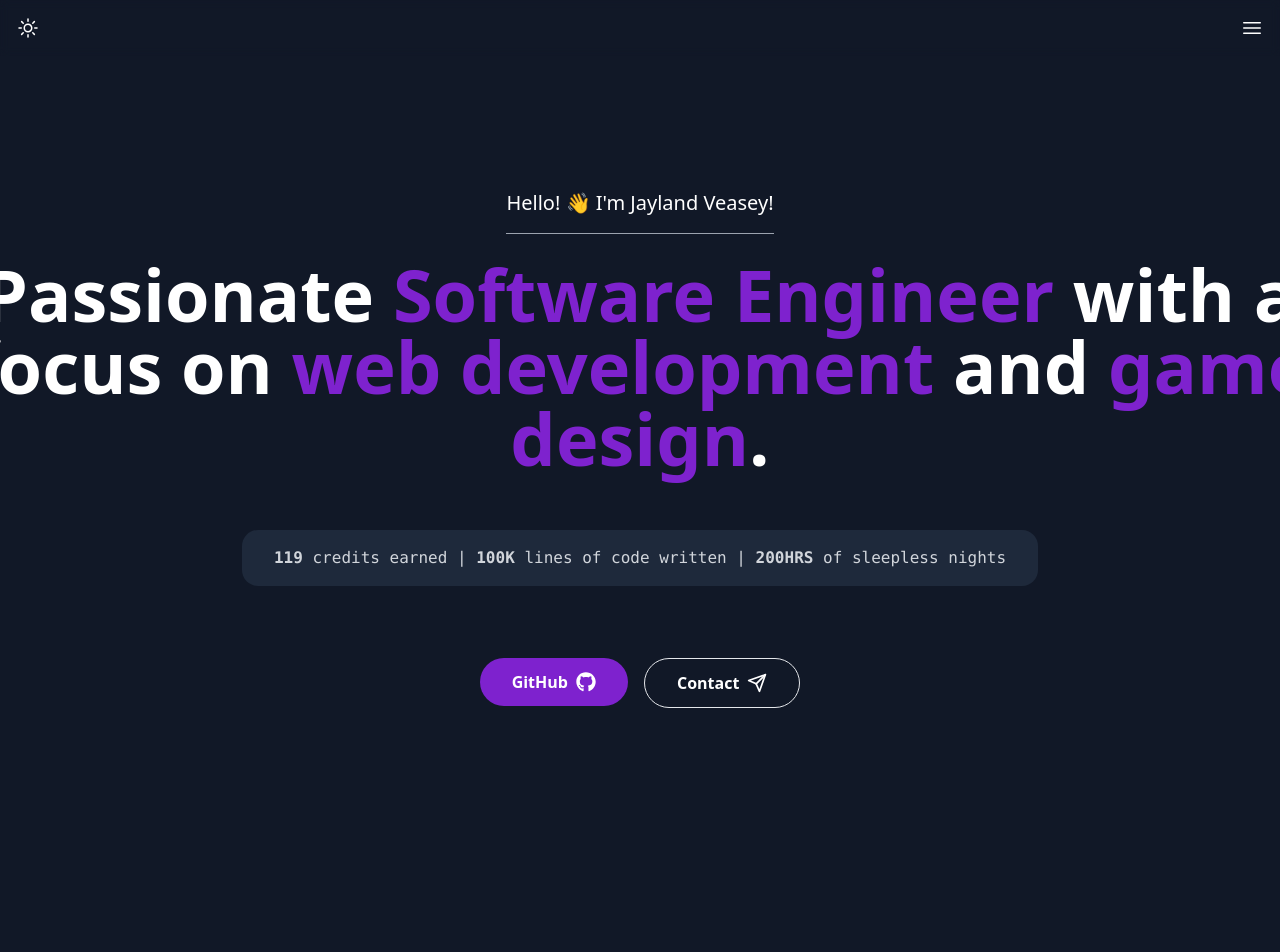
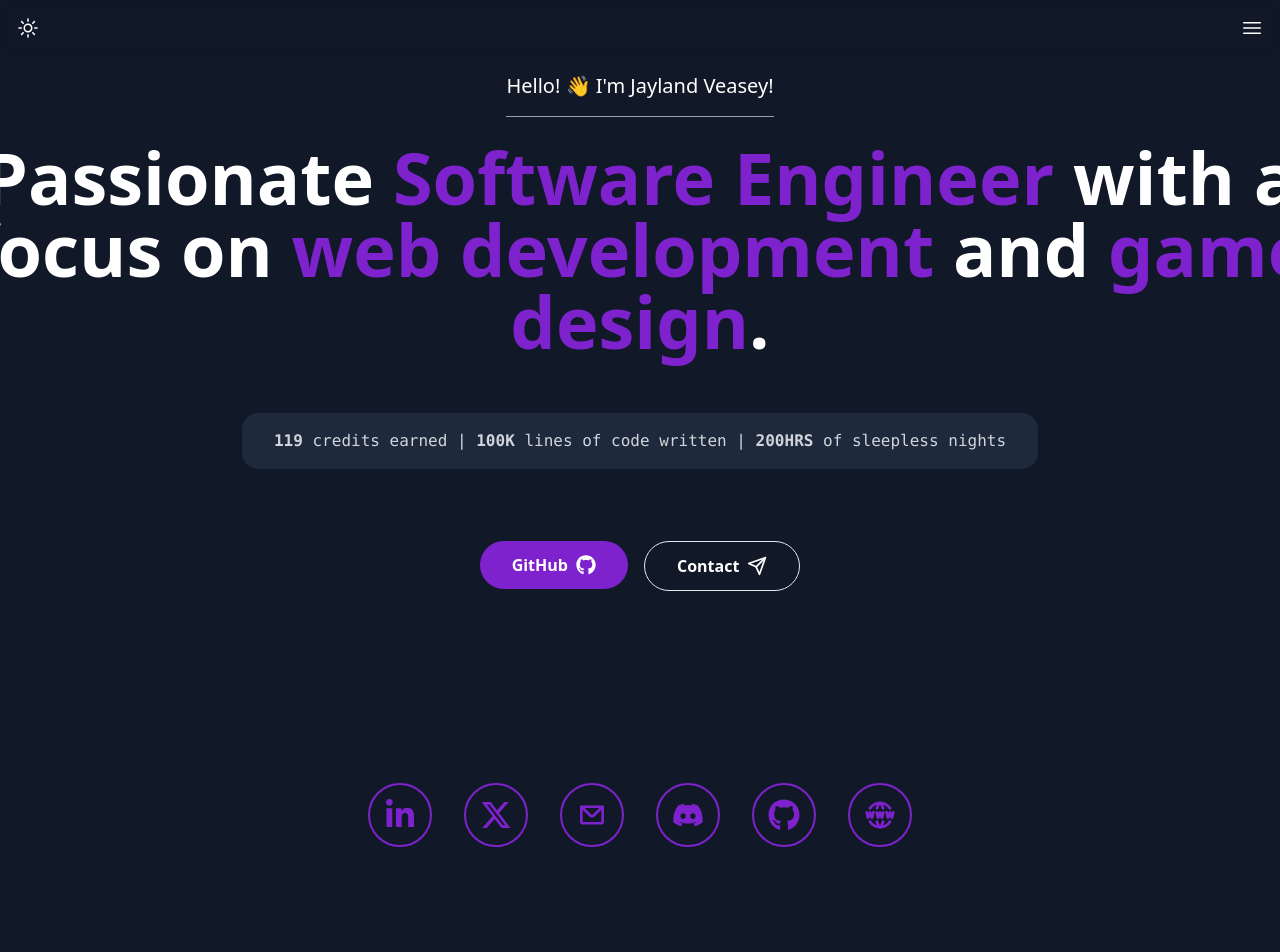
Before and after one commit to VEAJAY/Portfolio-Site, a React (Vite) app: page / in a window 1280 px wide. Shown: the top 952 px of the page. Built offline with nearby package versions, Linux system fonts and the light colour scheme.

Commit message:
Changed contact

```diff
--- a/src/App.jsx
+++ b/src/App.jsx
@@ -2,7 +2,7 @@ import Navbar from "./Components/Navbar";
 import Hero from "./Components/Hero";
 import About from "./Components/About";
 import Skills from "./Components/Skills";
-import Expereience from './Components/Experience';
+import Expereience from "./Components/Experience";
 import Projects from "./Components/Projects";
 import Education from "./Components/Education";
 import Contact from "./Components/Contact";
@@ -18,7 +18,7 @@ function App() {
       <Expereience />
       <Projects />
       <Education />
-            <Contact />
+      {/* <Contact /> */}
       <Footer />
     </div>
   );
--- a/src/Components/Hero.jsx
+++ b/src/Components/Hero.jsx
@@ -1,5 +1,8 @@
-import { FaGithub } from 'react-icons/fa';
-import { FiSend } from 'react-icons/fi';
+import { FaGithub, FaDiscord } from "react-icons/fa";
+import { FiSend } from "react-icons/fi";
+import { FaLinkedinIn, FaXTwitter } from "react-icons/fa6";
+import { CgMail } from "react-icons/cg";
+import { TbWorldWww } from "react-icons/tb";
 
 function Hero() {
   return (
@@ -11,13 +14,23 @@ function Hero() {
 
       {/* MAIN HEADING */}
       <h1 className="font-bold text-3xl sm:text-5xl md:text-6xl lg:text-7xl text-center leading-tight sm:leading-none w-full lg:w-[90rem] dark:text-gray-900">
-                Passionate <span className="text-purple-700 dark:text-blue-700">Software Engineer</span> with a focus on <span className="text-purple-700 dark:text-blue-700">web development</span> and <span className="text-purple-700 dark:text-blue-700">game design</span>.
+        Passionate{" "}
+        <span className="text-purple-700 dark:text-blue-700">
+          Software Engineer
+        </span>{" "}
+        with a focus on{" "}
+        <span className="text-purple-700 dark:text-blue-700">
+          web development
+        </span>{" "}
+        and{" "}
+        <span className="text-purple-700 dark:text-blue-700">game design</span>.
       </h1>
 
       {/* STATS */}
       <div className="my-14 py-4 px-8 bg-slate-800 dark:bg-slate-300 rounded-2xl font-mono text-sm sm:text-base">
         <p className="text-gray-300 text-center dark:text-gray-900">
-                    <b>119</b> credits earned | <b>100K</b> lines of code written | <b>200HRS</b> of sleepless nights
+          <b>119</b> credits earned | <b>100K</b> lines of code written |{" "}
+          <b>200HRS</b> of sleepless nights
         </p>
       </div>
 
@@ -36,7 +49,51 @@ function Hero() {
             <FiSend className="h-5 w-5" />
           </button>
         </a>
+      </div>
 
+      {/* CONTACT LINKS */}
+      <div className="mt-44 grid grid-cols-2 sm:grid-cols-2 md:grid-cols-3 lg:grid-cols-6 gap-8 justify-center">
+        <a
+          href="https://www.linkedin.com/in/jayland-veasey-72696715b/"
+          className="flex items-center justify-center w-16 h-16 rounded-full text-purple-700 border-2 border-purple-700 dark:text-blue-700 dark:border-blue-500"
+        >
+          <FaLinkedinIn className="h-8 w-8" />
+        </a>
+
+        <a
+          href="https://x.com/jayland37"
+          className="flex items-center justify-center w-16 h-16 rounded-full text-purple-700 border-2 border-purple-700 dark:text-blue-700 dark:border-blue-500"
+        >
+          <FaXTwitter className="h-8 w-8" />
+        </a>
+
+        <a
+          href=""
+          className="flex items-center justify-center w-16 h-16 rounded-full text-purple-700 border-2 border-purple-700 dark:text-blue-700 dark:border-blue-500"
+        >
+          <CgMail className="h-8 w-8" />
+        </a>
+
+        <a
+          href="https://discord.com/users/veajay5740"
+          className="flex items-center justify-center w-16 h-16 rounded-full text-purple-700 border-2 border-purple-700 dark:text-blue-700 dark:border-blue-500"
+        >
+          <FaDiscord className="h-8 w-8" />
+        </a>
+
+        <a
+          href="https://github.com/VEAJAY"
+          className="flex items-center justify-center w-16 h-16 rounded-full text-purple-700 border-2 border-purple-700 dark:text-blue-700 dark:border-blue-500"
+        >
+          <FaGithub className="h-8 w-8" />
+        </a>
+
+        <a
+          href="https://jaylandveasey.dev"
+          className="flex items-center justify-center w-16 h-16 rounded-full text-purple-700 border-2 border-purple-700 dark:text-blue-700 dark:border-blue-500"
+        >
+          <TbWorldWww className="h-8 w-8" />
+        </a>
       </div>
     </div>
   );
--- a/src/Components/Navbar.jsx
+++ b/src/Components/Navbar.jsx
@@ -1,13 +1,18 @@
-import { useState, useEffect } from 'react';
-import { Bars3Icon, MoonIcon, SunIcon, XMarkIcon } from '@heroicons/react/24/outline';
+import { useState, useEffect } from "react";
+import {
+  Bars3Icon,
+  MoonIcon,
+  SunIcon,
+  XMarkIcon,
+} from "@heroicons/react/24/outline";
 
 function Navbar() {
-
   const [isDarkMode, setIsDarkMode] = useState(() => {
-        if (typeof window !== 'undefined') {
-            const savedMode = localStorage.getItem('darkMode');
-            return savedMode ? JSON.parse(savedMode) :
-                   window.matchMedia('(prefers-color-scheme: dark)').matches;
+    if (typeof window !== "undefined") {
+      const savedMode = localStorage.getItem("darkMode");
+      return savedMode
+        ? JSON.parse(savedMode)
+        : window.matchMedia("(prefers-color-scheme: dark)").matches;
     }
     return false;
   });
@@ -15,8 +20,8 @@ function Navbar() {
   const [isMenuOpen, setIsMenuOpen] = useState(false);
 
   useEffect(() => {
-        document.documentElement.classList.toggle('dark', isDarkMode);
-        localStorage.setItem('darkMode', JSON.stringify(isDarkMode));
+    document.documentElement.classList.toggle("dark", isDarkMode);
+    localStorage.setItem("darkMode", JSON.stringify(isDarkMode));
   }, [isDarkMode]);
 
   const toggleTheme = () => {
@@ -24,55 +29,74 @@ function Navbar() {
   };
 
   const navLinks = [
-        { name: 'About', href: '#about' },
-        { name: 'Skills', href: '#skills' },
-        { name: 'Experience', href: '#experience' },
-        { name: 'Projects', href: '#projects' },
-        { name: 'Education', href: '#education' },
-        { name: 'Contact', href: '#contact' },
+    { name: "About", href: "#about" },
+    { name: "Skills", href: "#skills" },
+    { name: "Experience", href: "#experience" },
+    { name: "Projects", href: "#projects" },
+    { name: "Education", href: "#education" },
+    // { name: 'Contact', href: '#contact' },
   ];
 
   const specialCharacters = {
-        'About': ' { }',
-        'Skills': '<>',
-        'Experience': ' [ ]',
-        'Projects': ' &',
-        'Education': ' #',
-        'Contact': '@'
+    About: " { }",
+    Skills: "<>",
+    Experience: " [ ]",
+    Projects: " &",
+    Education: " #",
+    Contact: "@",
   };
 
   return (
     <>
-            <nav className={`flex justify-between p-4 sticky top-0 ${
+      <nav
+        className={`flex justify-between p-4 sticky top-0 ${
           isMenuOpen
-                    ? 'bg-gray-800 dark:bg-slate-300'
-                    : 'bg-gray-900/95 dark:bg-gray-200/95'
-                } lg:bg-transparent dark:lg:bg-transparent backdrop-blur-sm z-50`}>
+            ? "bg-gray-800 dark:bg-slate-300"
+            : "bg-gray-900/95 dark:bg-gray-200/95"
+        } lg:bg-transparent dark:lg:bg-transparent backdrop-blur-sm z-50`}
+      >
         <button
           onClick={toggleTheme}
-                    className={`${isMenuOpen ? 'text-white dark:text-black' : 'text-white dark:text-gray-900'}`}
-                    aria-label={isDarkMode ? "Switch to light mode" : "Switch to dark mode"}
+          className={`${
+            isMenuOpen
+              ? "text-white dark:text-black"
+              : "text-white dark:text-gray-900"
+          }`}
+          aria-label={
+            isDarkMode ? "Switch to light mode" : "Switch to dark mode"
+          }
         >
-                    {isDarkMode ? <MoonIcon className="h-6 w-6" /> : <SunIcon className="h-6 w-6" />}
+          {isDarkMode ? (
+            <MoonIcon className="h-6 w-6" />
+          ) : (
+            <SunIcon className="h-6 w-6" />
+          )}
         </button>
 
         <button
           onClick={() => setIsMenuOpen(!isMenuOpen)}
-                    className={`${isMenuOpen ? 'text-white dark:text-black' : 'text-white dark:text-gray-900'}`}
+          className={`${
+            isMenuOpen
+              ? "text-white dark:text-black"
+              : "text-white dark:text-gray-900"
+          }`}
           aria-label="Toggle navigation menu"
           aria-expanded={isMenuOpen}
         >
-                    {isMenuOpen ?
-                        <XMarkIcon className="h-6 w-6" /> :
+          {isMenuOpen ? (
+            <XMarkIcon className="h-6 w-6" />
+          ) : (
             <Bars3Icon className="h-6 w-6" />
-                    }
+          )}
         </button>
       </nav>
 
       {/* FULLSCREEN MENU */}
-            <div className={`fixed inset-0 bg-gray-800 dark:bg-slate-300 z-40 transform transition-transform duration-300 ${
-                isMenuOpen ? 'translate-x-0' : 'translate-x-full'
-            }`}>
+      <div
+        className={`fixed inset-0 bg-gray-800 dark:bg-slate-300 z-40 transform transition-transform duration-300 ${
+          isMenuOpen ? "translate-x-0" : "translate-x-full"
+        }`}
+      >
         <div className="h-full flex items-center">
           <ul className="text-left space-y-12 md:space-y-20 w-full px-6 md:px-12">
             {navLinks.map((link) => (
```
Lines whose indentation alone changed are shown as unchanged.
